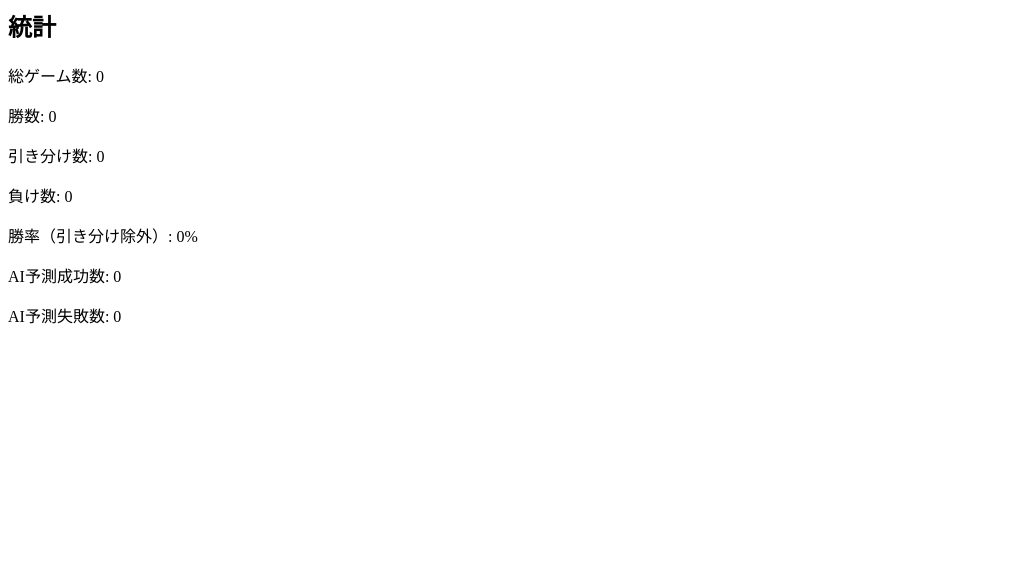
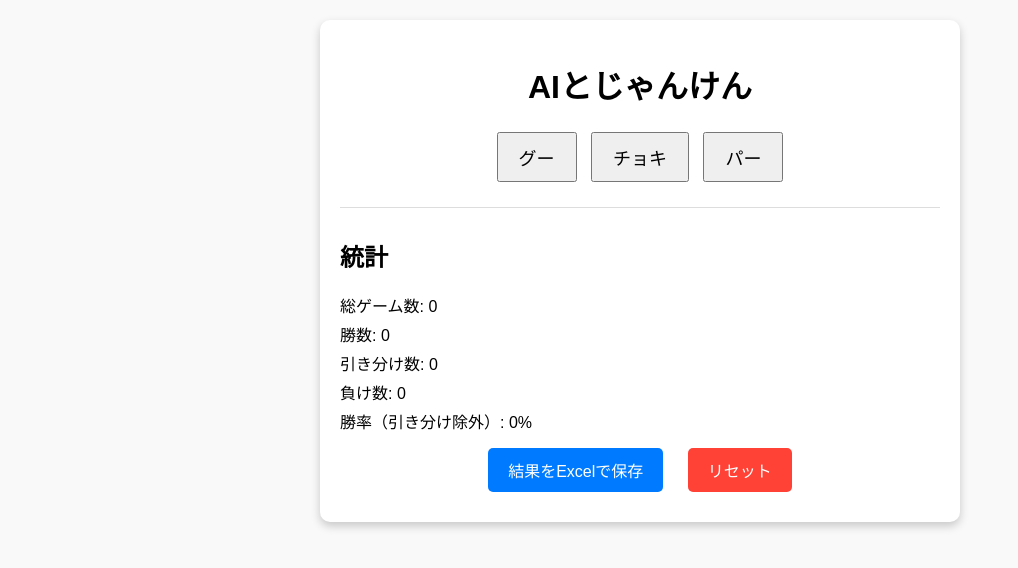
Before and after one commit to tubutubu-hash1/Janken-3, a plain HTML site: page index.html in a window 1280 px wide. Shown: the whole page, without its empty margins (0-1018 px from the left). Drawn offline with Linux system fonts and the light colour scheme.

Commit message:
Update index.html

```diff
--- a/index.html
+++ b/index.html
@@ -1,3 +1,20 @@
+<!DOCTYPE html>
+<html lang="ja">
+<head>
+    <meta charset="UTF-8">
+    <meta name="viewport" content="width=device-width, initial-scale=1.0">
+    <title>AIとじゃんけん</title>
+    <link rel="stylesheet" href="style.css">
+</head>
+<body>
+    <div class="container">
+        <h1>AIとじゃんけん</h1>
+        <div class="choices">
+            <button onclick="playGame('グー')">グー</button>
+            <button onclick="playGame('チョキ')">チョキ</button>
+            <button onclick="playGame('パー')">パー</button>
+        </div>
+        <div id="result"></div>
         <div id="statistics" class="statistics">
             <h2>統計</h2>
             <p id="total-games">総ゲーム数: 0</p>
@@ -5,6 +22,13 @@
             <p id="draw-count">引き分け数: 0</p>
             <p id="loss-count">負け数: 0</p>
             <p id="win-rate">勝率（引き分け除外）: 0%</p>
-    <p id="ai-success-count">AI予測成功数: 0</p>
-    <p id="ai-failure-count">AI予測失敗数: 0</p>
         </div>
+        <div class="buttons">
+            <button onclick="downloadResults()">結果をExcelで保存</button>
+            <button onclick="resetGame()">リセット</button>
+        </div>
+    </div>
+    <script src="https://cdn.jsdelivr.net/npm/xlsx/dist/xlsx.full.min.js"></script>
+    <script src="script.js"></script>
+</body>
+</html>
```
Lines whose indentation alone changed are shown as unchanged.
